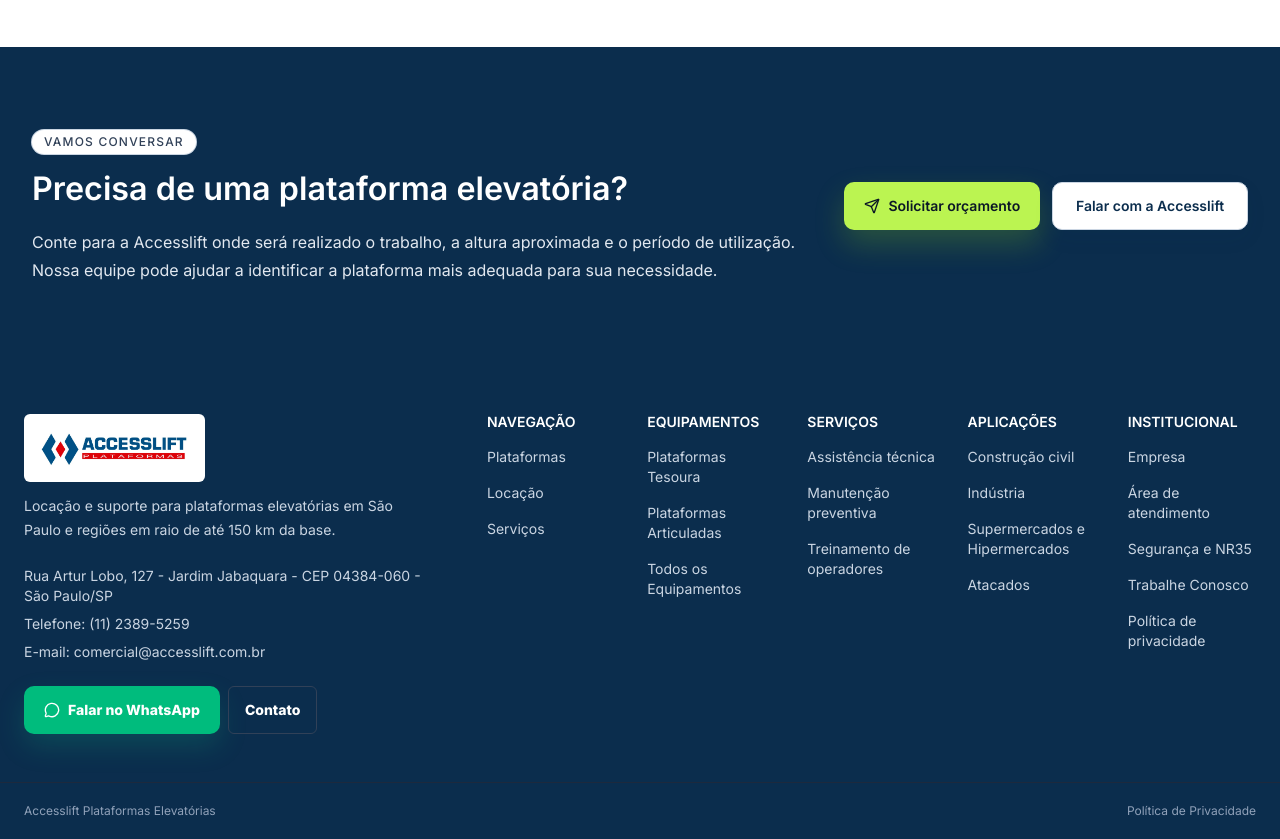
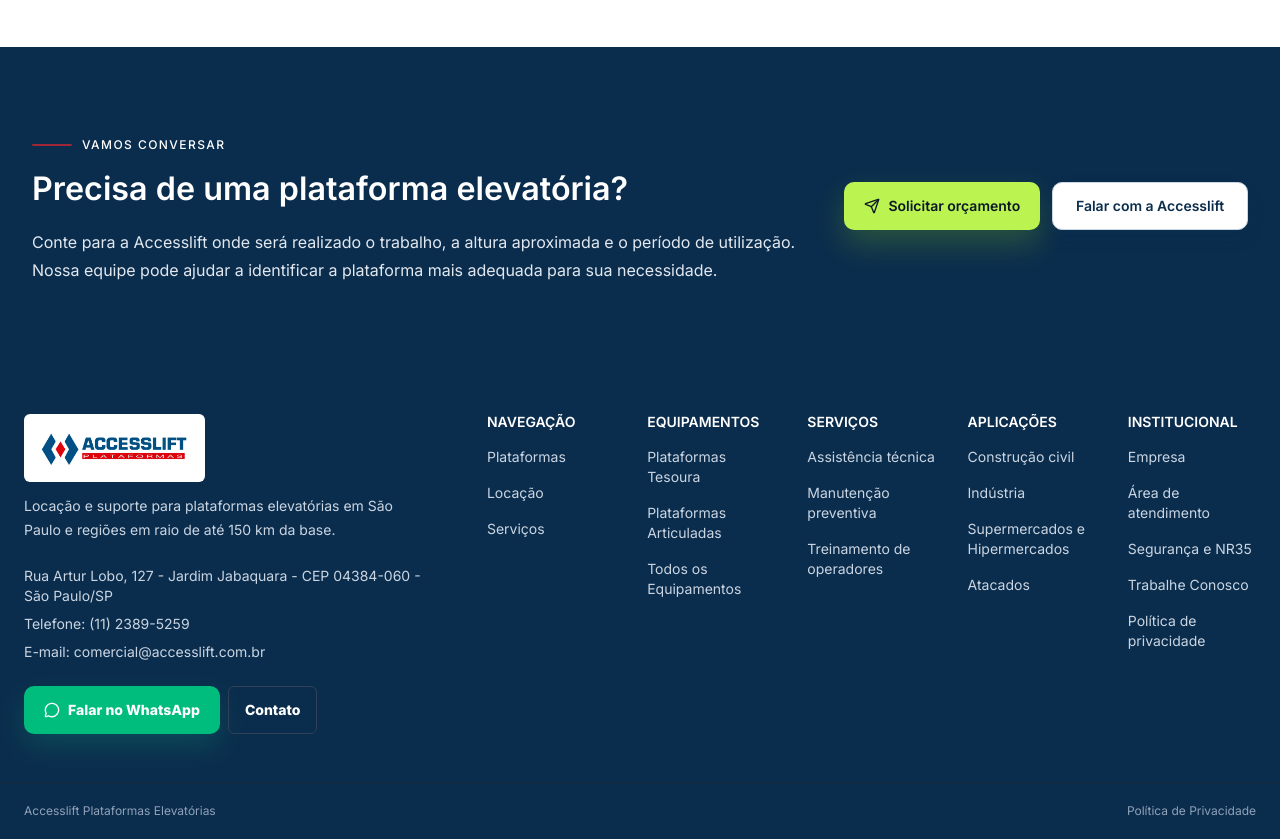
Before and after one commit to creation-comunicacao/accesslift, a React (Vite) app: page / in a window 1280 px wide. Shown: the part 7140-7979 px from the top of the page. Built offline with nearby package versions, Linux system fonts and the light colour scheme.

Commit message:
feat(doc2) att v2 accesslift alterando estilo visual do projeto novas fotos

```diff
--- a/src/accesslift/pages/HomePage.tsx
+++ b/src/accesslift/pages/HomePage.tsx
@@ -466,7 +466,7 @@
       <section className="home-dark-section surface-dark home-section-compact text-white">
         <div className="site-container grid gap-6 md:grid-cols-[1fr_auto] md:items-center">
           <div data-reveal="fade-right">
-            <Badge tone="outline" className="!font-medium !tracking-[0.1em]">Vamos conversar</Badge>
+            <span className="section-eyebrow text-white">Vamos conversar</span>
             <h2 className="mt-4">Precisa de uma plataforma elevatória?</h2>
             <p className="mt-5 max-w-3xl text-base leading-7 text-slate-200">Conte para a Accesslift onde será realizado o trabalho, a altura aproximada e o período de utilização. Nossa equipe pode ajudar a identificar a plataforma mais adequada para sua necessidade.</p>
           </div>
```
